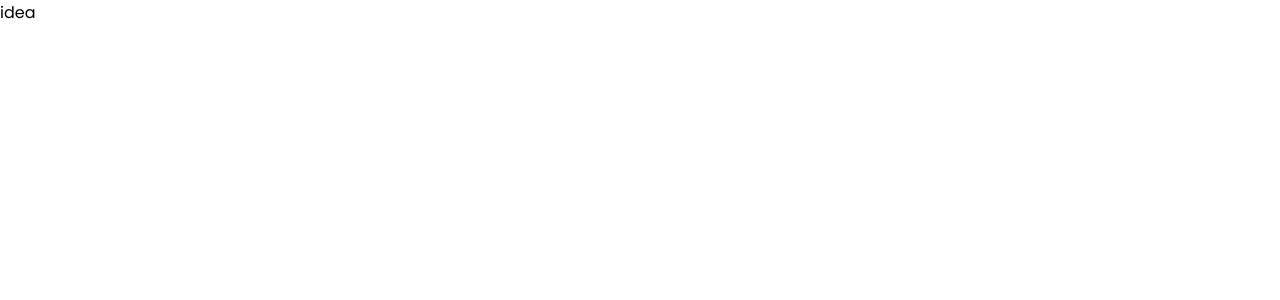
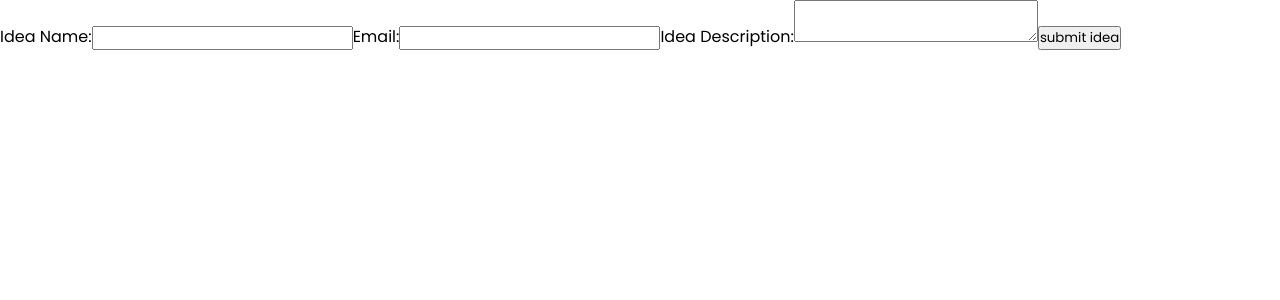
Before and after one commit to 8-bit-souvik/website-frontend, a React (Vite) app: page /submitIdea in a window 1280 px wide. Shown: the top 300 px of the page. Built offline with nearby package versions, Linux system fonts and the light colour scheme.

Commit message:
form onSubmit sends data to firestore

```diff
--- a/src/Pages/DumpForm.jsx
+++ b/src/Pages/DumpForm.jsx
@@ -1,9 +1,47 @@
-import React from "react";
+import React, { useState } from "react";
+import { addDoc } from "firebase/firestore";
+import { ideaRef } from "../firebase";
 
 const DumpForm = () => {
+  const [formData, setformData] = useState({ name: "", email: "", description: "" });
+
+  const handleChange = (e) => {
+    setformData((prevState) => ({...prevState, [e.target.name]: e.target.value, }));
+  };
+
+  const submitIdea = (e) => {
+    e.preventDefault();
+
+    addDoc(ideaRef, {
+      name:formData.name,
+      email:formData.email,
+      description:formData.description,
+    }).then(() => {
+      setformData({ name: "", email: "", description: "" });
+      alert("Idea Submitted")
+    });
+  };
+
   return (
     <>
-      <div className="dump_form">idea</div>
+      <div className="dump_form">
+        <form>
+          <label htmlFor="name">Idea Name:</label>
+          <input type="text" name="name" onChange={handleChange} required />
+          <label htmlFor="email">Email:</label>
+          <input type="email" name="email" onChange={handleChange} required />
+          <label htmlFor="description">Idea Description:</label>
+          <textarea
+            type="text"
+            name="description"
+            onChange={handleChange}
+            required
+          />
+          <button type="submit" onClick={submitIdea}>
+            submit idea
+          </button>
+        </form>
+      </div>
     </>
   );
 };
```
